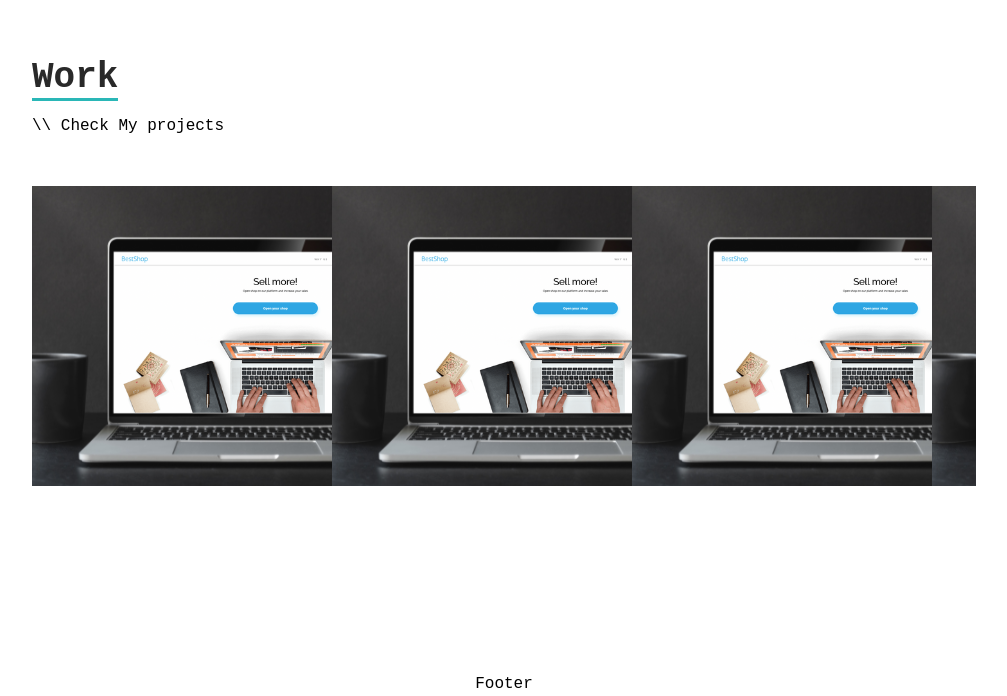
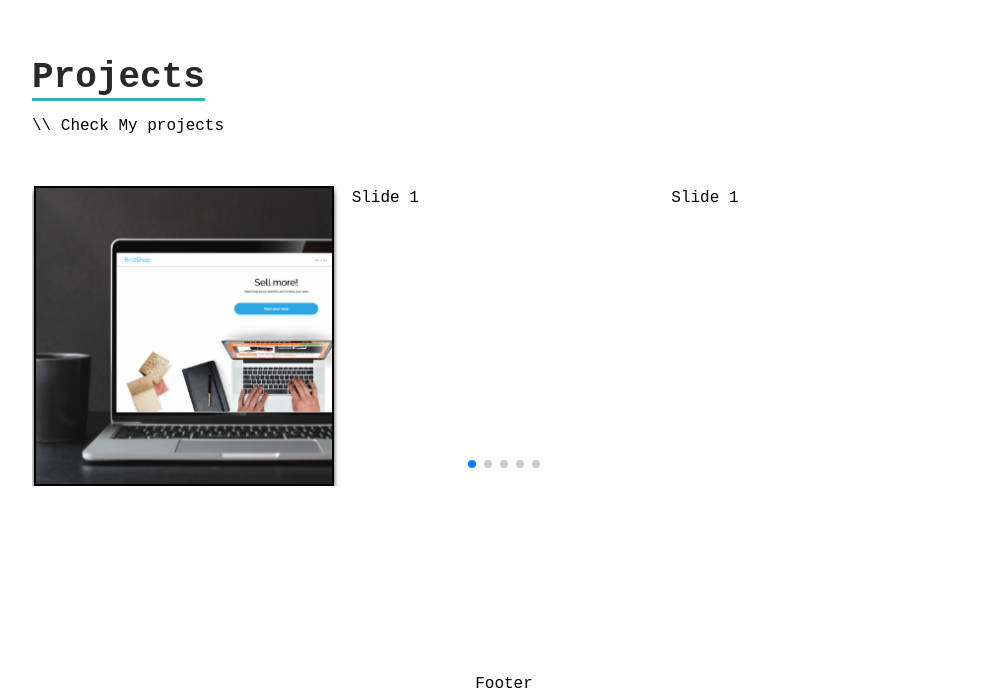
Before and after one commit to MateuszChmiest/Personal-Website, a React (Create React App) app in the folder my-app/: page / in a window 1280 px wide. Shown: the part 2320-3016 px from the top of the page, without its empty margins (136-1143 px from the left). Built offline with nearby package versions, Linux system fonts and the light colour scheme.

Commit message:
start styling projects section

```diff
--- a/my-app/package.json
+++ b/my-app/package.json
@@ -14,6 +14,7 @@
     "react-scripts": "5.0.1",
     "react-scroll": "^1.8.7",
     "react-scroll-parallax": "^3.3.1",
+    "swiper": "^8.4.2",
     "typewriter-effect": "^2.19.0",
     "web-vitals": "^2.1.4"
   },
--- a/my-app/src/components/Projects/Projects.js
+++ b/my-app/src/components/Projects/Projects.js
@@ -1,30 +1,23 @@
 import React from "react";
-import project1 from "../../asstes/project1.png"
+import Carousel from "../Swiper/Swiper";
 
 const Projects = () => {
 	return (
 		<div className={"w-full md:h-screen"}>
-			<div className={"container mx-auto p-4 flex flex-col justify-center w-full h-full"}>
+			<div
+				className={
+					"container mx-auto p-4 flex flex-col justify-center w-full h-full"
+				}>
 				<div className={"pb-8"}>
-					<p className={"text-2xl sm:text-3xl md:text-4xl font-bold text-backgroundColor inline border-b-[3px] border-primary"}>Work</p>
+					<p
+						className={
+							"text-2xl sm:text-3xl md:text-4xl font-bold text-backgroundColor inline border-b-[3px] border-primary"
+						}>
+						Projects
+					</p>
 					<p className={"py-4"}>\\ Check My projects</p>
 				</div>
-
-				<div style={{ backgroundImage: `url(${project1})`}} className={"grid sm:grid-cols-2 md:grid-cols-3 gap-4"}>
-					<div className={"shadow-md shadow-backgroundColor group flex justify-center items-center mx-auto content-div"}>
-						<div>
-							<span></span>
-							<div>
-								<a href='/'>
-									<button></button>
-								</a>
-								<a href='/'>
-                                    <button></button>
-                                </a>
-							</div>
-						</div>
-					</div>
-				</div>
+				<Carousel/>
 			</div>
 		</div>
 	);
--- /dev/null
+++ b/my-app/src/components/Swiper/CardSwiper.js
@@ -0,0 +1,28 @@
+import React from "react";
+import project1 from "../../asstes/project1.png";
+
+const CardSwiper = () => {
+	return (
+		<div>
+			<div
+				className={
+					"shadow-md shadow-backgroundColor group flex justify-center items-center mx-auto content-div"
+				}>
+				<img src={project1} className={"border-2"}/>
+				<div className={"opacity-0 group-hover:opacity-100"}>
+					<span></span>
+					<div>
+						<a href='/'>
+							<button></button>
+						</a>
+						<a href='/'>
+							<button></button>
+						</a>
+					</div>
+				</div>
+			</div>
+		</div>
+	);
+};
+
+export default CardSwiper;
--- /dev/null
+++ b/my-app/src/components/Swiper/Swiper.js
@@ -0,0 +1,67 @@
+import React, { useRef, useState } from "react";
+import { Swiper, SwiperSlide } from "swiper/react";
+import "swiper/css";
+import "swiper/css/free-mode";
+import "swiper/css/pagination";
+import { FreeMode, Navigation, Pagination } from "swiper";
+import CardSwiper from "./CardSwiper";
+
+const Carousel = () => {
+	return (
+		<div className={""}>
+			<Swiper
+				freeMode={true}
+				grabCursor={true}
+                pagination={true}
+                navigation={true}
+				modules={[FreeMode, Pagination ,Navigation]}
+				className='mySwiper'
+                breakpoints={{
+                    0: {
+                        slidesPerView: 1,
+                        spaceBetween: 10,
+                    },
+                    480: {
+                        slidesPerView: 2,
+                        spaceBetween: 10,
+                    },
+                    768: {
+                        slidesPerView: 2,
+                        spaceBetween: 15,
+                    },
+                    976: {
+                        slidesPerView: 3,
+                        spaceBetween: 15,
+                    },
+                    1440: {
+                        slidesPerView: 4,
+                        spaceBetween: 30,
+                    }
+                }}>
+				<SwiperSlide>
+					<CardSwiper/>
+				</SwiperSlide>
+				<SwiperSlide>
+					<h1>Slide 1</h1>
+				</SwiperSlide>
+				<SwiperSlide>
+					<h1>Slide 1</h1>
+				</SwiperSlide>
+				<SwiperSlide>
+					<h1>Slide 1</h1>
+				</SwiperSlide>
+				<SwiperSlide>
+					<h1>Slide 1</h1>
+				</SwiperSlide>
+                <SwiperSlide>
+                        <h1>Slide 1</h1>
+                    </SwiperSlide>
+                    <SwiperSlide>
+                        <h1>Slide 1</h1>
+                    </SwiperSlide>
+			</Swiper>
+		</div>
+	);
+};
+
+export default Carousel;
--- a/my-app/src/index.css
+++ b/my-app/src/index.css
@@ -7,10 +7,6 @@
 		@apply px-6;
 		@apply cursor-pointer;
 	}
-
-	/* *{
-		border: 1px solid blue !important
-	} */
 }
 
 @layer components {
@@ -138,6 +134,13 @@
 		background-repeat: no-repeat;
 		background-size: cover;
 		background-position: center;
-		height: 300px;
+		max-height: 300px;
+		max-width: 300px;
+		width: 100%;
+		height: 100%;
+	}
+
+	.content-div:hover {
+		background-image: linear-gradient(to right, rgba(112,157,255, 0.8) hsla(242, 74%, 61% 0.8))
 	}
 }
```
Also changed, not shown: 1 other file (tests, documents, lock files or other folders).
